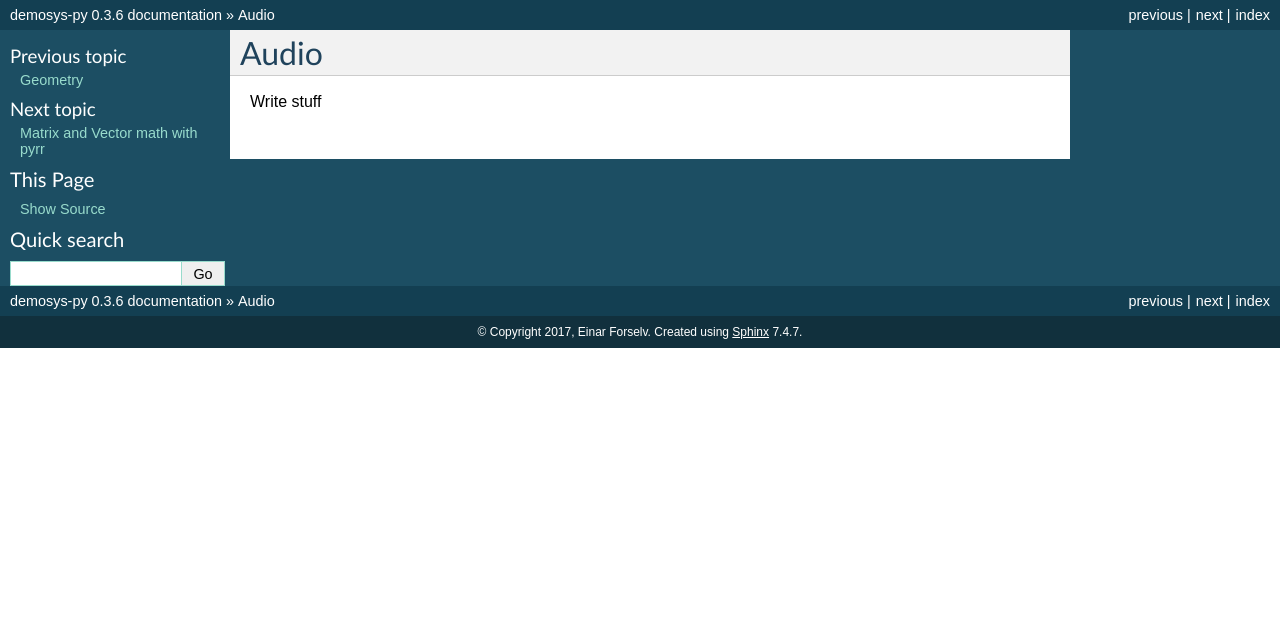
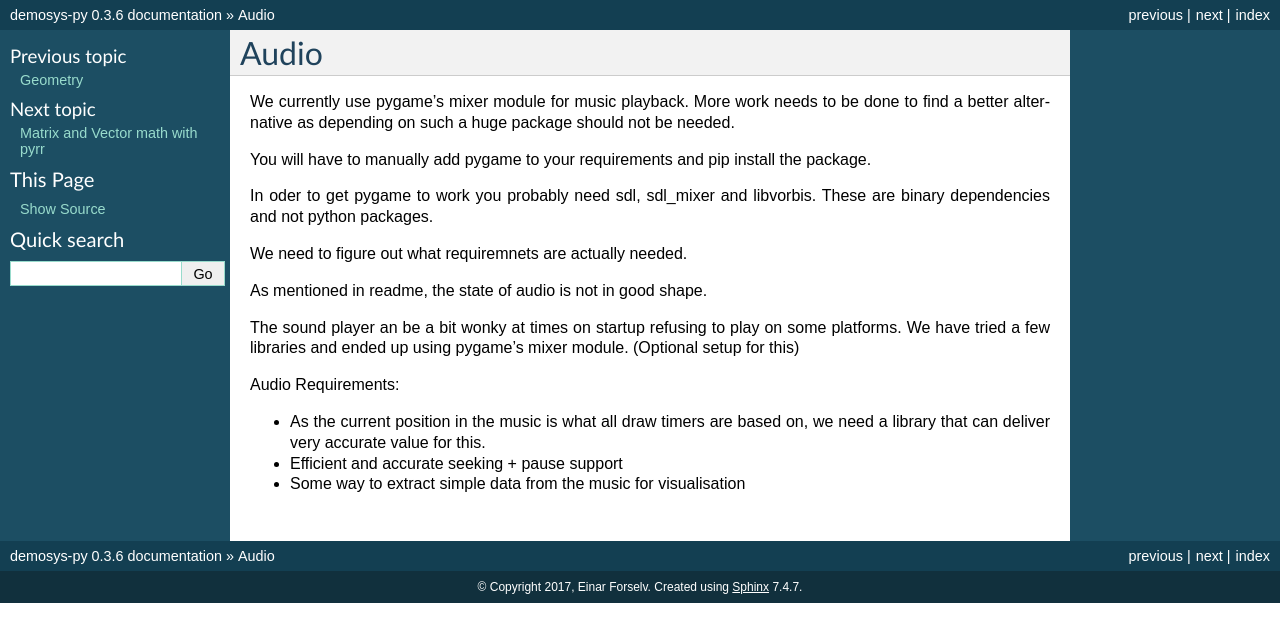
Before and after one commit to Contraz/demosys-py, a Sphinx documentation site: the page built from docs/source/audio.rst, in a window 1280 px wide. Shown: the top 642 px of the page. Built offline with Sphinx 7.4.7, drawn with Linux system fonts in a browser that asks for light colours.

Commit message:
Docs: audio

```diff
--- a/docs/source/audio.rst
+++ b/docs/source/audio.rst
@@ -2,4 +2,28 @@
 Audio
 =====
 
-Write stuff
+We currently use pygame's mixer module for music playback.
+More work needs to be done to find a better alternative
+as depending on such a huge package should not be needed.
+
+You will have to manually add pygame to your requirements
+and pip install the package.
+
+In oder to get pygame to work you probably need sdl, sdl_mixer
+and libvorbis. These are binary dependencies and not python
+packages.
+
+We need to figure out what requiremnets are actually needed.
+
+As mentioned in readme, the state of audio is not in good shape.
+
+The sound player an be a bit wonky at times on startup refusing to play
+on some platforms. We have tried a few libraries and ended up using
+pygame's mixer module. (Optional setup for this)
+
+Audio Requirements:
+
+- As the current position in the music is what all
+  draw timers are based on, we need a library that can deliver very accurate value for this.
+- Efficient and accurate seeking + pause support
+- Some way to extract simple data from the music for visualisation
```
